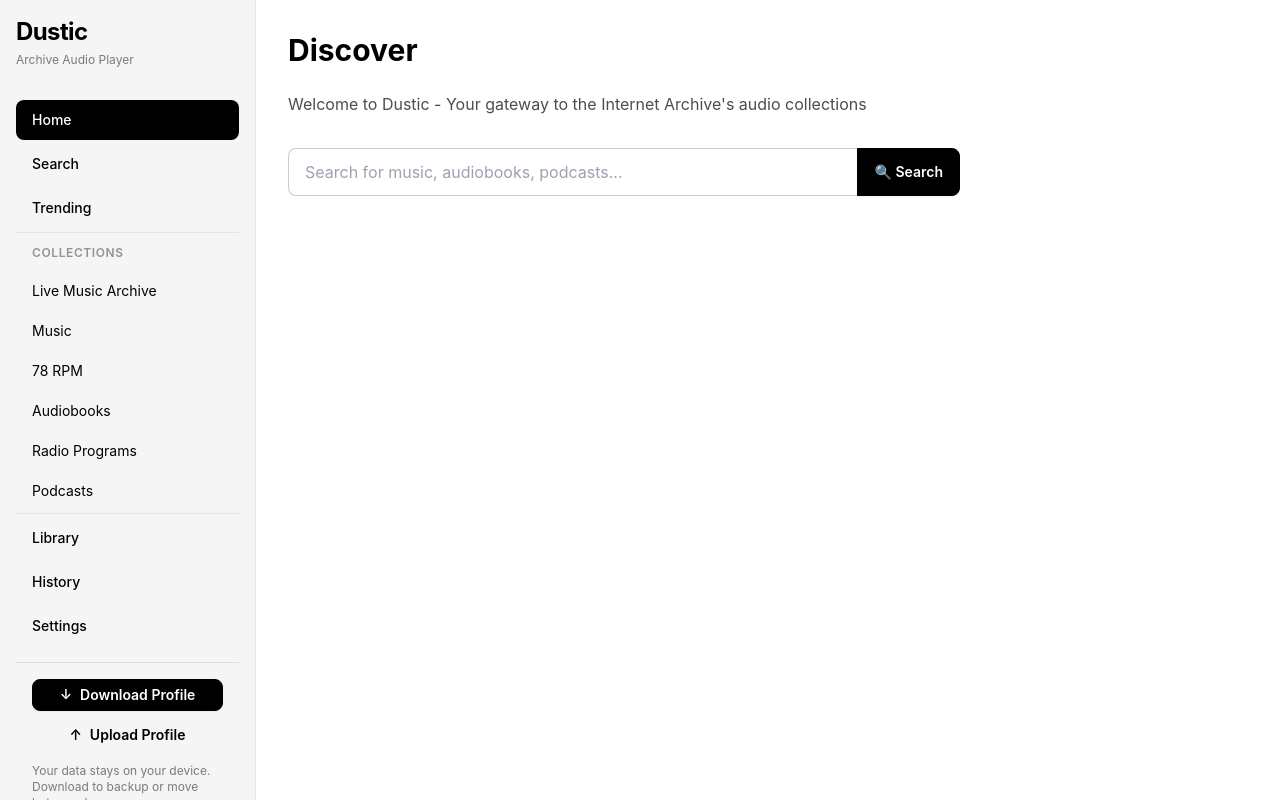
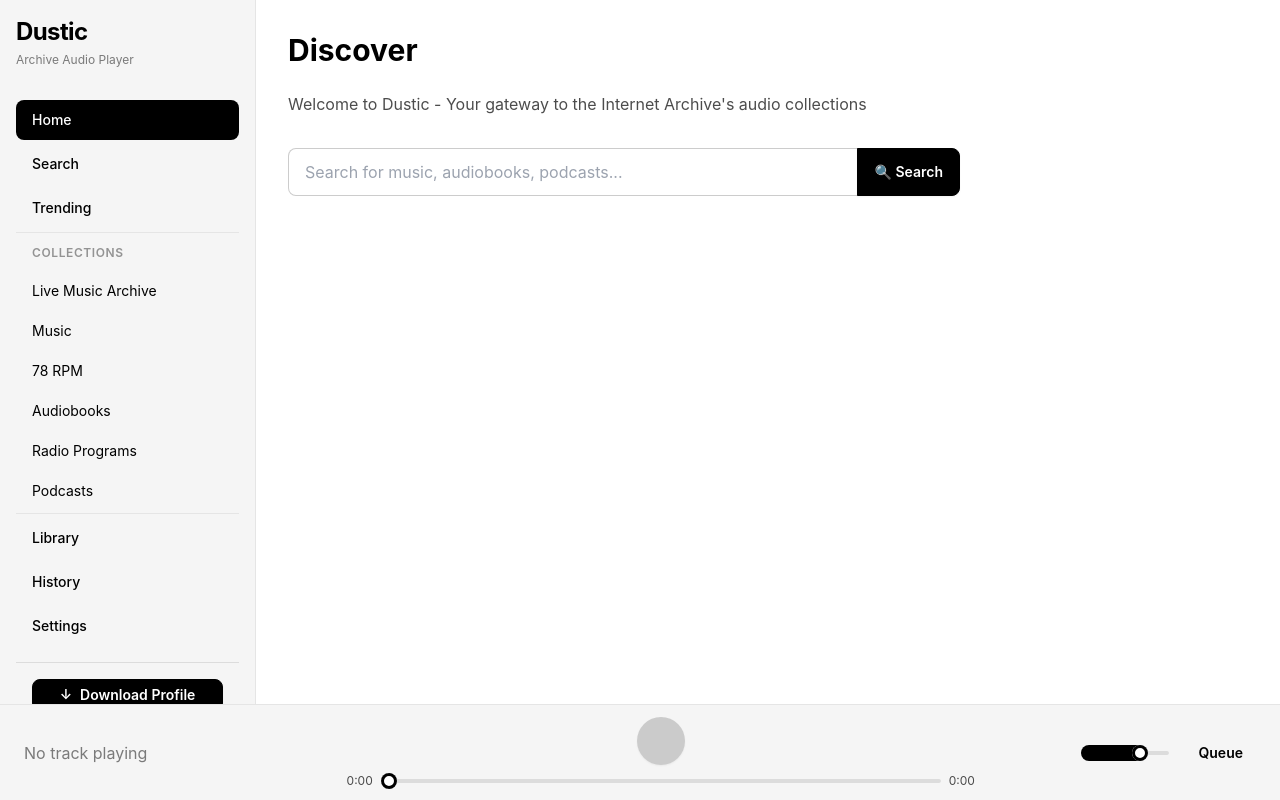
Before and after one commit to essicolo/dustic, a SvelteKit app: page / in a window 1280 px wide. Shown: the top 800 px of the page. Built offline with nearby package versions, Linux system fonts and the light colour scheme; some icons are missing.

Commit message:
Make player bar fixed at bottom like SoundCloud
- Change footer to position: fixed at bottom of viewport
- Add pb-24 (96px) padding to content area to prevent overlap
- Add z-40 to ensure player stays above content when scrolling
- Player bar now always visible like modern music services

```diff
--- a/src/routes/+layout.svelte
+++ b/src/routes/+layout.svelte
@@ -10,7 +10,7 @@
 </script>
 
 <div class="min-h-screen flex flex-col">
-	<div class="flex-1 flex">
+	<div class="flex-1 flex pb-24">
 		<!-- Sidebar -->
 		<aside class="w-64 bg-base-200 p-4 overflow-y-auto border-r border-base-300">
 			<div class="mb-8">
@@ -108,8 +108,8 @@
 		</main>
 	</div>
 
-	<!-- Player bar -->
-	<footer class="h-24 bg-base-200 border-t border-base-300">
+	<!-- Player bar - Fixed at bottom -->
+	<footer class="fixed bottom-0 left-0 right-0 h-24 bg-base-200 border-t border-base-300 z-40">
 		<PlayerBar />
 	</footer>
 </div>
```
